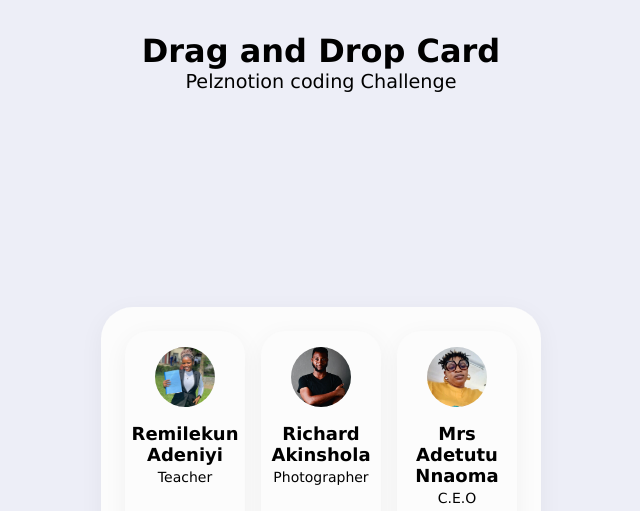
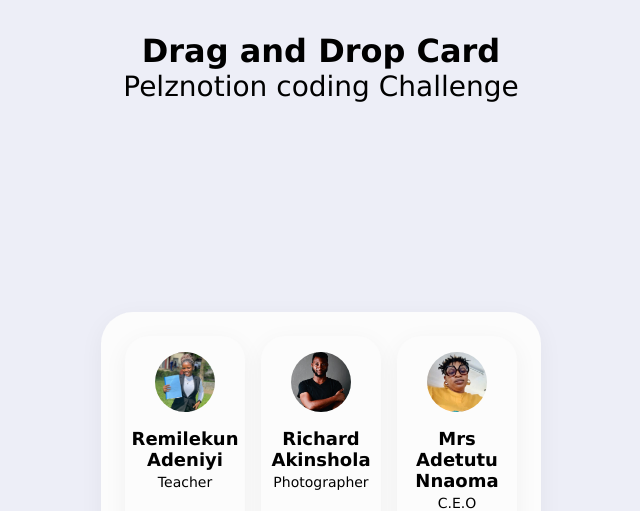
Before and after one commit to Pelznotion/draganddrop, a plain HTML site: page index.html in a window 1280 px wide. Shown: the top 511 px of the page, without its empty margins (319-959 px from the left). Drawn offline with nearby package versions, Linux system fonts and the light colour scheme.

Commit message:
Update style.css

```diff
--- a/style.css
+++ b/style.css
@@ -28,7 +28,7 @@ h1{
 
 }
 .coding{
-  font-size:1.2rem;
+  font-size:1.75rem;
   text-align:center;
 }
 #team-members {
```
